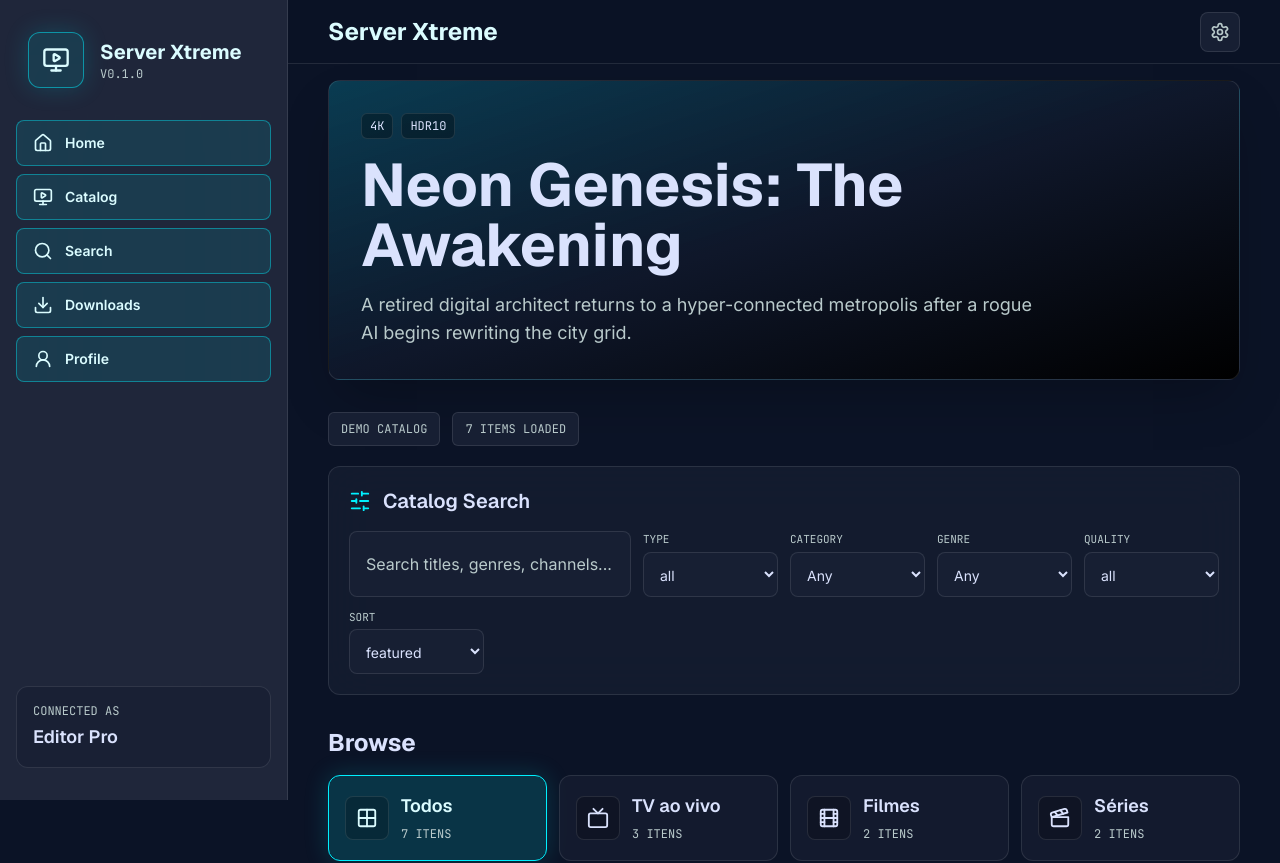
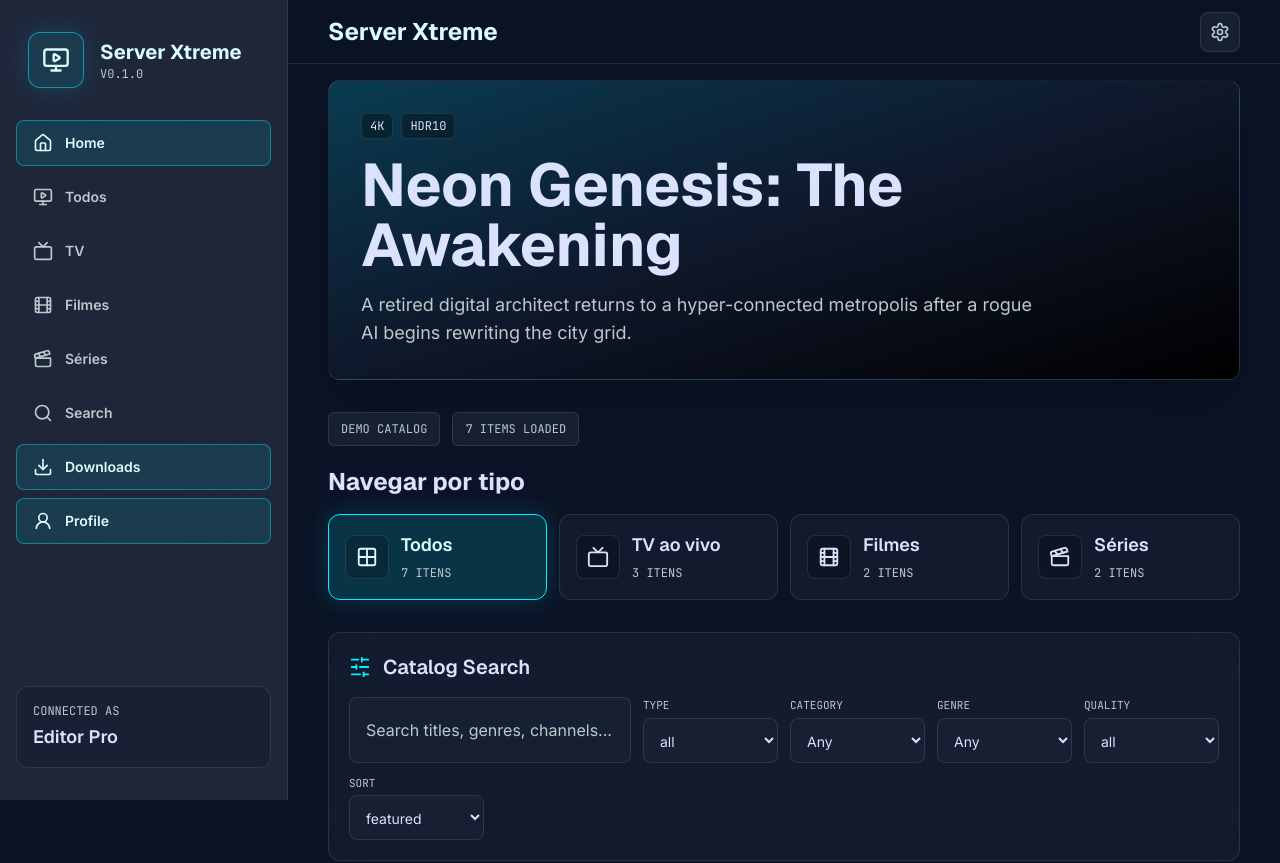
Before and after one commit to lu150ml/play_tv, a React (Vite) app: page /catalog in a window 1280 px wide. Shown: the top 863 px of the page. Built offline with nearby package versions, Linux system fonts and the light colour scheme.

Commit message:
fix: improve catalog navigation and player controls

```diff
--- a/src/components/AppShell.tsx
+++ b/src/components/AppShell.tsx
@@ -1,12 +1,25 @@
-import { Download, Home, MonitorPlay, Search, Settings, UserRound } from "lucide-react";
-import { NavLink, Outlet } from "react-router-dom";
+import {
+  Clapperboard,
+  Download,
+  Film,
+  Home,
+  MonitorPlay,
+  Search,
+  Settings,
+  Tv,
+  UserRound
+} from "lucide-react";
+import { Link, Outlet, useLocation } from "react-router-dom";
 
 import { useRemoteNavigation } from "../hooks/useRemoteNavigation";
 import { useLibraryStore } from "../stores/libraryStore";
 
 const navItems = [
   { label: "Home", path: "/catalog", icon: Home },
-  { label: "Catalog", path: "/catalog", icon: MonitorPlay },
+  { label: "Todos", path: "/catalog?type=all", icon: MonitorPlay },
+  { label: "TV", path: "/catalog?type=channel", icon: Tv },
+  { label: "Filmes", path: "/catalog?type=movie", icon: Film },
+  { label: "Séries", path: "/catalog?type=series", icon: Clapperboard },
   { label: "Search", path: "/catalog?search=open", icon: Search },
   { label: "Downloads", path: "/catalog", icon: Download },
   { label: "Profile", path: "/catalog", icon: UserRound }
@@ -14,7 +27,9 @@ const navItems = [
 
 export function AppShell() {
   const sessionName = useLibraryStore((state) => state.sessionName);
+  const location = useLocation();
   useRemoteNavigation();
+  const currentPath = `${location.pathname}${location.search}`;
 
   return (
     <div className="min-h-screen bg-background text-on-surface">
@@ -33,22 +48,20 @@ export function AppShell() {
 
         <nav className="flex flex-1 flex-col gap-2">
           {navItems.map((item) => (
-            <NavLink
+            <Link
               key={item.label}
               to={item.path}
               data-focusable="true"
-              className={({ isActive }) =>
-                [
+              className={[
                 "focus-card flex items-center gap-3 rounded-lg border px-4 py-3 text-sm font-semibold",
-                  isActive
+                isNavItemActive(item.path, currentPath)
                   ? "border-primary-container/40 bg-primary-container/10 text-primary"
                   : "border-transparent text-on-surface-variant hover:bg-white/5 hover:text-on-surface"
-                ].join(" ")
-              }
+              ].join(" ")}
             >
               <item.icon aria-hidden="true" size={20} />
               {item.label}
-            </NavLink>
+            </Link>
           ))}
         </nav>
 
@@ -75,25 +88,31 @@ export function AppShell() {
       </main>
 
       <nav className="fixed bottom-0 left-0 z-40 grid h-20 w-full grid-cols-5 border-t border-white/10 bg-surface/90 px-2 backdrop-blur-2xl lg:hidden">
-        {navItems.map((item) => (
-          <NavLink
+        {navItems.slice(0, 5).map((item) => (
+          <Link
             key={item.label}
             to={item.path}
             data-focusable="true"
-            className={({ isActive }) =>
-              [
+            className={[
               "focus-card my-2 flex flex-col items-center justify-center gap-1 rounded-lg border text-[11px] font-semibold",
-                isActive
+              isNavItemActive(item.path, currentPath)
                 ? "border-secondary-container bg-secondary-container/40 text-primary"
                 : "border-transparent text-on-surface-variant"
-              ].join(" ")
-            }
+            ].join(" ")}
           >
             <item.icon aria-hidden="true" size={19} />
             {item.label}
-          </NavLink>
+          </Link>
         ))}
       </nav>
     </div>
   );
 }
+
+function isNavItemActive(path: string, currentPath: string): boolean {
+  if (path.includes("?")) {
+    return currentPath === path;
+  }
+
+  return currentPath === path || (path === "/catalog" && currentPath === "/catalog");
+}
--- a/src/components/PlayerControls.tsx
+++ b/src/components/PlayerControls.tsx
@@ -18,6 +18,7 @@ interface PlayerControlsProps {
   isLive?: boolean;
   onTogglePlay: () => void;
   onSeek: (positionSeconds: number) => void;
+  onFullscreen: () => void;
 }
 
 export function PlayerControls({
@@ -26,7 +27,8 @@ export function PlayerControls({
   durationSeconds,
   isLive = false,
   onTogglePlay,
-  onSeek
+  onSeek,
+  onFullscreen
 }: PlayerControlsProps) {
   const progress = durationSeconds > 0 ? (positionSeconds / durationSeconds) * 100 : 0;
 
@@ -89,7 +91,7 @@ export function PlayerControls({
           <IconButton label="Player settings" onClick={() => undefined}>
             <Settings aria-hidden="true" size={20} />
           </IconButton>
-          <IconButton label="Fullscreen" onClick={() => undefined}>
+          <IconButton label="Fullscreen" onClick={onFullscreen}>
             <Expand aria-hidden="true" size={20} />
           </IconButton>
         </div>
--- a/src/pages/CatalogPage.tsx
+++ b/src/pages/CatalogPage.tsx
@@ -1,5 +1,6 @@
 import { Clapperboard, Film, Grid2x2, Search, Tv } from "lucide-react";
-import { useMemo, useState } from "react";
+import { useEffect, useMemo, useState } from "react";
+import { useSearchParams } from "react-router-dom";
 
 import { CatalogRail } from "../components/CatalogRail";
 import { ContentCard } from "../components/ContentCard";
@@ -9,6 +10,7 @@ import { useLibraryStore } from "../stores/libraryStore";
 import type { CatalogFilter, ContentItem } from "../types/catalog";
 
 export function CatalogPage() {
+  const [searchParams] = useSearchParams();
   const [filters, setFilters] = useState<CatalogFilter>({ type: "all", sort: "featured" });
   const catalog = useLibraryStore((state) => state.catalog);
   const catalogSource = useLibraryStore((state) => state.catalogSource);
@@ -38,6 +40,23 @@ export function CatalogPage() {
     }),
     [catalog]
   );
+  const selectedType = searchParams.get("type");
+
+  useEffect(() => {
+    if (!selectedType) {
+      setFilters((current) => ({ ...current, type: "all" }));
+      return;
+    }
+
+    if (selectedType === "channel" || selectedType === "movie" || selectedType === "series") {
+      setFilters((current) => ({ ...current, type: selectedType }));
+      return;
+    }
+
+    if (selectedType === "all") {
+      setFilters((current) => ({ ...current, type: "all" }));
+    }
+  }, [selectedType]);
 
   return (
     <div className="mx-auto max-w-canvas">
@@ -78,10 +97,8 @@ export function CatalogPage() {
         </span>
       </div>
 
-      <SearchOverlay filters={filters} catalog={catalog} onChange={setFilters} />
-
       <section className="mb-8">
-        <h2 className="mb-4 font-display text-2xl font-bold text-on-surface">Browse</h2>
+        <h2 className="mb-4 font-display text-2xl font-bold text-on-surface">Navegar por tipo</h2>
         <div className="grid gap-3 sm:grid-cols-2 xl:grid-cols-4">
           <TypeButton
             label="Todos"
@@ -113,6 +130,8 @@ export function CatalogPage() {
           />
         </div>
       </section>
+
+      <SearchOverlay filters={filters} catalog={catalog} onChange={setFilters} />
 
       <CatalogRail title="Continue Watching" items={continueWatching} />
       <CatalogRail title="Live TV" items={liveTv} />
--- a/src/pages/PlayerPage.tsx
+++ b/src/pages/PlayerPage.tsx
@@ -31,6 +31,7 @@ export function PlayerPage() {
   const [seriesEpisodes, setSeriesEpisodes] = useState<Episode[]>([]);
   const [selectedEpisodeId, setSelectedEpisodeId] = useState<string | undefined>();
   const videoRef = useRef<HTMLVideoElement | null>(null);
+  const playerShellRef = useRef<HTMLElement | null>(null);
   const selectedEpisode = useMemo(
     () => seriesEpisodes.find((episode) => episode.id === selectedEpisodeId),
     [selectedEpisodeId, seriesEpisodes]
@@ -233,6 +234,25 @@ export function PlayerPage() {
     }
   }
 
+  async function handleFullscreen() {
+    const element = playerShellRef.current;
+
+    if (!element) {
+      return;
+    }
+
+    try {
+      if (document.fullscreenElement) {
+        await document.exitFullscreen();
+        return;
+      }
+
+      await element.requestFullscreen();
+    } catch {
+      setMediaError("Nao foi possivel ativar tela cheia neste navegador.");
+    }
+  }
+
   return (
     <div className="mx-auto max-w-canvas">
       <Link
@@ -244,8 +264,13 @@ export function PlayerPage() {
         Catalog
       </Link>
 
-      <section className="relative mb-8 aspect-video min-h-72 overflow-hidden rounded-xl border border-white/10 bg-black shadow-2xl">
-        <div className={["absolute inset-0 bg-gradient-to-br", content.backdropTone].join(" ")} />
+      <section
+        ref={playerShellRef}
+        className="relative mb-8 aspect-video min-h-72 overflow-hidden rounded-xl border border-white/10 bg-black shadow-2xl"
+      >
+        {!activeStreamUrl ? (
+          <div className={["absolute inset-0 bg-gradient-to-br", content.backdropTone].join(" ")} />
+        ) : null}
         {activeStreamUrl ? (
           <video
             ref={videoRef}
@@ -269,11 +294,13 @@ export function PlayerPage() {
             alt=""
             className={[
               "absolute inset-0 h-full w-full object-cover opacity-50",
-              activeStreamUrl ? "pointer-events-none opacity-0" : ""
+              activeStreamUrl ? "hidden" : ""
             ].join(" ")}
           />
         ) : null}
-        <div className="absolute inset-0 bg-[radial-gradient(circle_at_50%_40%,rgba(255,255,255,0.15),transparent_22%),linear-gradient(180deg,transparent,rgba(0,0,0,0.76))]" />
+        {!activeStreamUrl ? (
+          <div className="absolute inset-0 bg-[radial-gradient(circle_at_50%_40%,rgba(255,255,255,0.15),transparent_22%),linear-gradient(180deg,transparent,rgba(0,0,0,0.76))]" />
+        ) : null}
         <div className="absolute left-4 top-4 rounded-full border border-white/10 bg-surface-container/70 px-3 py-1 font-mono text-xs uppercase">
           {activeStreamUrl ? "Now Playing" : "Preview"}
         </div>
@@ -289,6 +316,9 @@ export function PlayerPage() {
           isLive={!canSeek && content.type === "channel"}
           onTogglePlay={() => setIsPlaying((current) => !current)}
           onSeek={handleSeek}
+          onFullscreen={() => {
+            void handleFullscreen();
+          }}
         />
       </section>
 
```
Also changed, not shown: 1 other file (tests, documents, lock files or other folders). Lines whose indentation alone changed are shown as unchanged.
